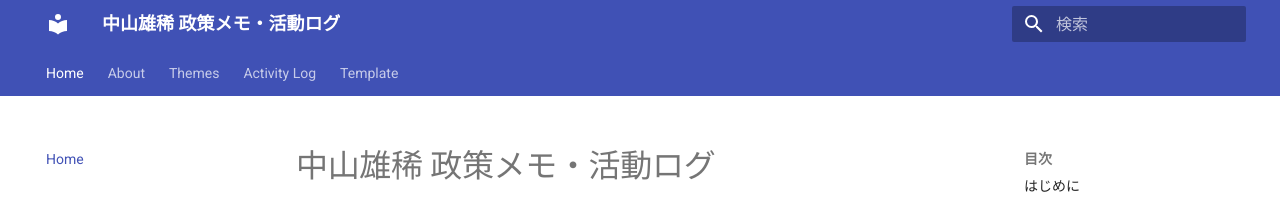
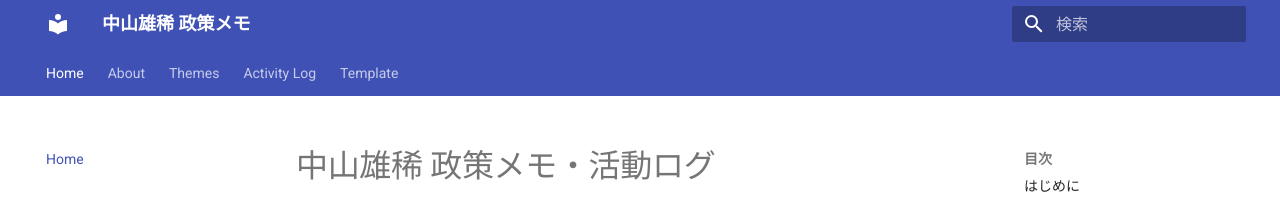
Before and after one commit to yu-ki-nakayama/policy-notes, an MkDocs documentation site: the page built from docs/index.md, in a window 1280 px wide. Shown: the top 204 px of the page. Built offline with MkDocs 1.6.1 and Material for MkDocs 9.7.7, drawn with Linux system fonts in a browser that asks for light colours; some of the changed lines change nothing that is shown.

Commit message:
Update mkdocs.yml

```diff
--- a/mkdocs.yml
+++ b/mkdocs.yml
@@ -1,6 +1,5 @@
-site_name: "中山雄稀 政策メモ・活動ログ"
-site_description: "政策課題を制度・争点・選択肢で整理する月次ノート（東京大学大学院 公共政策）"
-
+site_name: "中山雄稀 政策メモ"
+site_description: "東京大学公共政策大学院の中山雄稀による、社会保障・財政・教育・安全保障などの政策メモ。制度・データ・論点・政策オプションを整理。"
 site_url: "https://yu-ki-nakayama.github.io/policy-notes/"
 
 theme:
```
